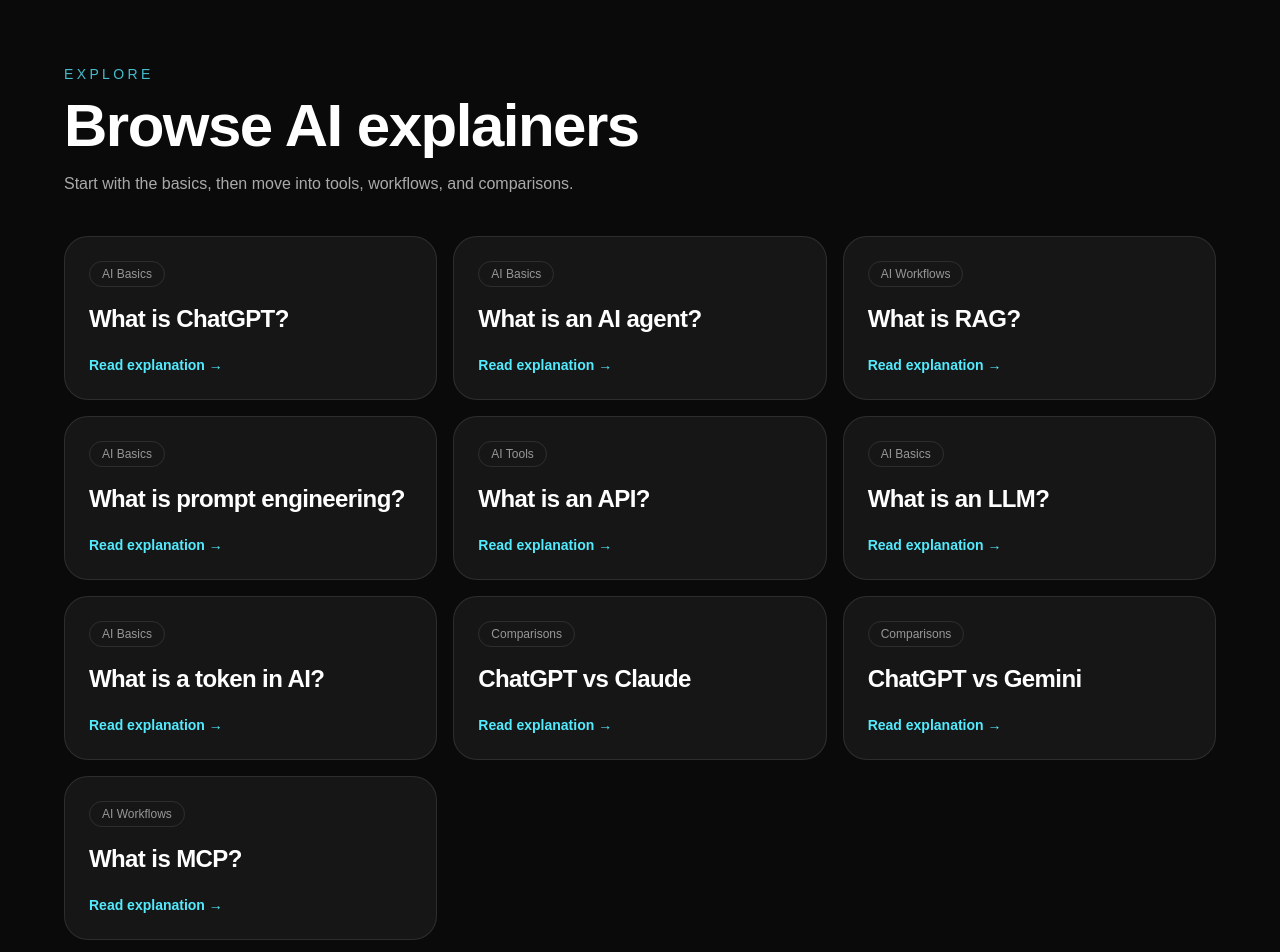
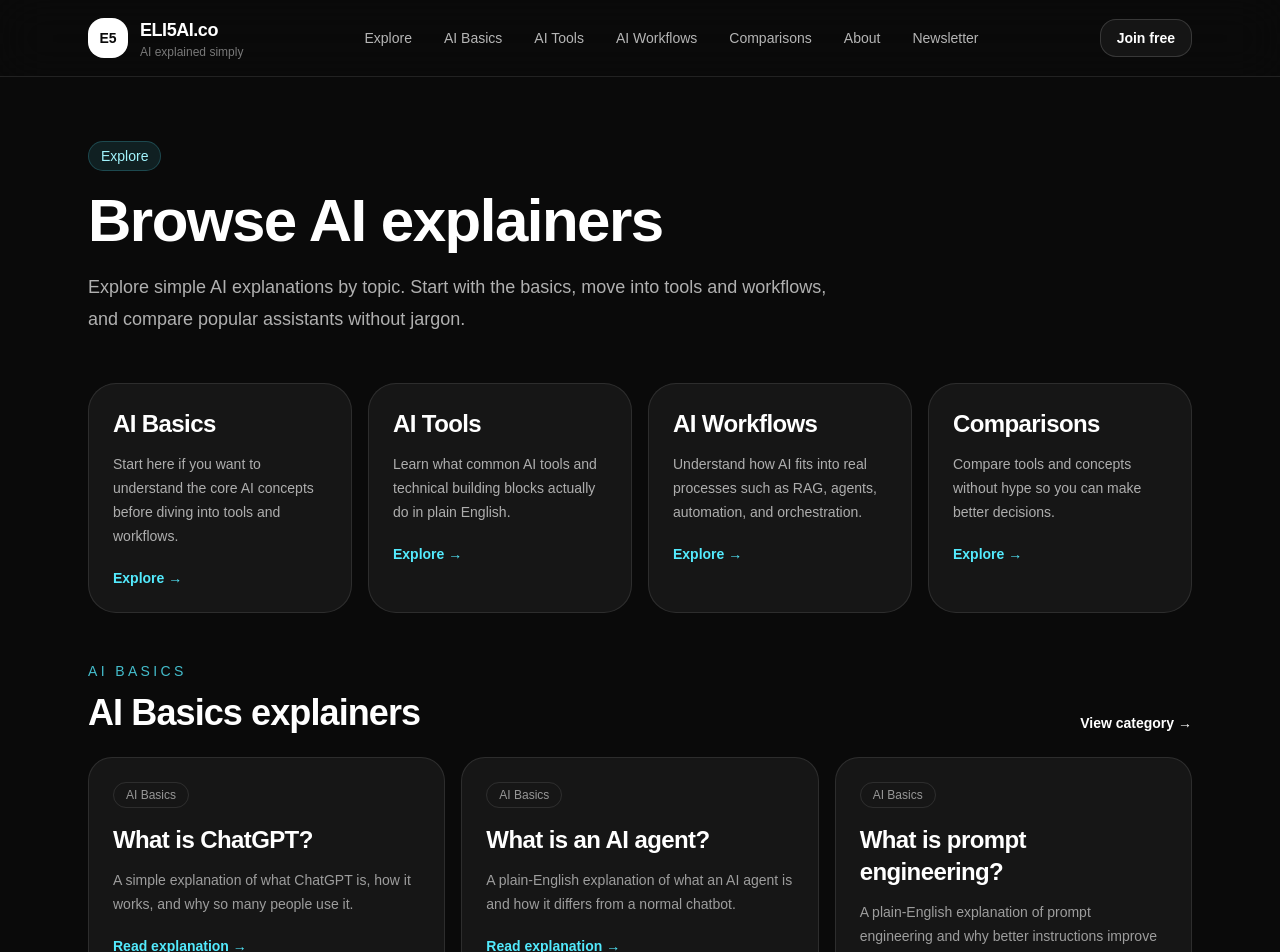
Before and after one commit to licsuj/nextjs-boilerplate, a Next.js app: page /explore in a window 1280 px wide. Shown: the top 952 px of the page. Built offline with nearby package versions, Linux system fonts and the light colour scheme.

Commit message:
Update page.tsx

```diff
--- a/app/explore/page.tsx
+++ b/app/explore/page.tsx
@@ -1,58 +1,250 @@
 import Link from "next/link";
+import Script from "next/script";
 import type { Metadata } from "next";
+import { explainers } from "@/lib/explainers";
+import SiteHeader from "@/components/SiteHeader";
+import SiteFooter from "@/components/SiteFooter";
 
 export const metadata: Metadata = {
-  title: "Explore AI topics | ELI5AI.co",
+  title: "Explore AI topics",
   description:
-    "Browse simple AI explanations covering ChatGPT, AI agents, prompts, RAG, APIs, automation, and more.",
+    "Browse simple AI explanations covering ChatGPT, AI agents, prompts, RAG, APIs, automation, comparisons, and more.",
   alternates: {
     canonical: "https://eli5ai.co/explore",
   },
+  openGraph: {
+    title: "Explore AI topics | ELI5AI.co",
+    description:
+      "Browse simple AI explanations covering ChatGPT, AI agents, prompts, RAG, APIs, automation, comparisons, and more.",
+    url: "https://eli5ai.co/explore",
+    siteName: "ELI5AI.co",
+    type: "website",
+  },
 };
 
-const explainers = [
-  { title: "What is ChatGPT?", href: "/explain/what-is-chatgpt", category: "AI Basics" },
-  { title: "What is an AI agent?", href: "/explain/what-is-an-ai-agent", category: "AI Basics" },
-  { title: "What is RAG?", href: "/explain/what-is-rag", category: "AI Workflows" },
-  { title: "What is prompt engineering?", href: "/explain/what-is-prompt-engineering", category: "AI Basics" },
-  { title: "What is an API?", href: "/explain/what-is-an-api", category: "AI Tools" },
-  { title: "What is an LLM?", href: "/explain/what-is-an-llm", category: "AI Basics" },
-  { title: "What is a token in AI?", href: "/explain/what-is-a-token-in-ai", category: "AI Basics" },
-  { title: "ChatGPT vs Claude", href: "/explain/chatgpt-vs-claude", category: "Comparisons" },
-  { title: "ChatGPT vs Gemini", href: "/explain/chatgpt-vs-gemini", category: "Comparisons" },
-  { title: "What is MCP?", href: "/explain/what-is-mcp", category: "AI Workflows" },
+const categorySections = [
+  {
+    slug: "ai-basics",
+    title: "AI Basics",
+    description:
+      "Start here if you want to understand the core AI concepts before diving into tools and workflows.",
+    filter: "AI Basics",
+  },
+  {
+    slug: "ai-tools",
+    title: "AI Tools",
+    description:
+      "Learn what common AI tools and technical building blocks actually do in plain English.",
+    filter: "AI Tools",
+  },
+  {
+    slug: "ai-workflows",
+    title: "AI Workflows",
+    description:
+      "Understand how AI fits into real processes such as RAG, agents, automation, and orchestration.",
+    filter: "AI Workflows",
+  },
+  {
+    slug: "ai-comparisons",
+    title: "Comparisons",
+    description:
+      "Compare tools and concepts without hype so you can make better decisions.",
+    filter: "Comparisons",
+  },
+] as const;
+
+export default function ExplorePage() {
+  const faq = [
+    {
+      question: "What should I start with if I am new to AI?",
+      answer:
+        "Start with AI Basics. That category covers the core ideas that make the rest of AI much easier to understand.",
+    },
+    {
+      question: "Does ELI5AI only cover beginner topics?",
+      answer:
+        "No. The site starts with beginner-friendly explanations but also covers practical workflows, tools, and comparisons.",
+    },
+    {
+      question: "How should I use the Explore page?",
+      answer:
+        "Use it as a hub. Pick a category, read a few explainers, then move into related topics and join the newsletter to keep learning.",
+    },
   ];
 
-export default function ExplorePage() {
+  const faqSchema = {
+    "@context": "https://schema.org",
+    "@type": "FAQPage",
+    mainEntity: faq.map((item) => ({
+      "@type": "Question",
+      name: item.question,
+      acceptedAnswer: {
+        "@type": "Answer",
+        text: item.answer,
+      },
+    })),
+  };
+
   return (
-    <main className="min-h-screen bg-neutral-950 px-6 py-16 text-white">
-      <div className="mx-auto max-w-6xl">
-        <div className="mb-10">
-          <p className="text-sm uppercase tracking-[0.24em] text-cyan-300/80">Explore</p>
-          <h1 className="mt-3 text-4xl font-semibold tracking-tight md:text-6xl">
+    <>
+      <Script
+        id="explore-faq-schema"
+        type="application/ld+json"
+        dangerouslySetInnerHTML={{ __html: JSON.stringify(faqSchema) }}
+      />
+
+      <main className="min-h-screen bg-neutral-950 text-white selection:bg-cyan-300 selection:text-neutral-950">
+        <div className="absolute inset-0 -z-10 bg-[radial-gradient(circle_at_top_left,rgba(34,211,238,0.14),transparent_28%),radial-gradient(circle_at_80%_10%,rgba(168,85,247,0.14),transparent_26%),radial-gradient(circle_at_50%_100%,rgba(255,255,255,0.06),transparent_30%)]" />
+
+        <SiteHeader />
+
+        <div className="mx-auto max-w-6xl px-6 py-16">
+          <header className="mb-12">
+            <div className="inline-flex rounded-full border border-cyan-300/20 bg-cyan-300/10 px-3 py-1 text-sm text-cyan-200">
+              Explore
+            </div>
+
+            <h1 className="mt-5 text-4xl font-semibold tracking-tight md:text-6xl">
               Browse AI explainers
             </h1>
-          <p className="mt-4 max-w-2xl text-white/65">
-            Start with the basics, then move into tools, workflows, and comparisons.
+
+            <p className="mt-5 max-w-3xl text-lg leading-8 text-white/68">
+              Explore simple AI explanations by topic. Start with the basics, move into
+              tools and workflows, and compare popular assistants without jargon.
             </p>
+          </header>
+
+          <section className="grid gap-4 md:grid-cols-4">
+            {categorySections.map((section) => (
+              <Link
+                key={section.slug}
+                href={`/category/${section.slug}`}
+                className="rounded-[28px] border border-white/10 bg-white/5 p-6 transition hover:bg-white/[0.07]"
+              >
+                <div className="text-2xl font-semibold tracking-tight">
+                  {section.title}
+                </div>
+                <p className="mt-3 text-sm leading-6 text-white/65">
+                  {section.description}
+                </p>
+                <div className="mt-5 text-sm font-semibold text-cyan-300">
+                  Explore →
+                </div>
+              </Link>
+            ))}
+          </section>
+
+          <div className="mt-12 space-y-12">
+            {categorySections.map((section) => {
+              const items = explainers.filter(
+                (item) => item.category === section.filter
+              );
+
+              return (
+                <section key={section.slug}>
+                  <div className="mb-6 flex flex-col gap-3 md:flex-row md:items-end md:justify-between">
+                    <div>
+                      <div className="text-sm uppercase tracking-[0.24em] text-cyan-300/80">
+                        {section.title}
+                      </div>
+                      <h2 className="mt-3 text-3xl font-semibold tracking-tight md:text-4xl">
+                        {section.title} explainers
+                      </h2>
+                    </div>
+
+                    <Link
+                      href={`/category/${section.slug}`}
+                      className="text-sm font-semibold text-cyan-300 transition hover:text-cyan-200"
+                    >
+                      View category →
+                    </Link>
                   </div>
 
                   <div className="grid gap-4 sm:grid-cols-2 xl:grid-cols-3">
-          {explainers.map((item) => (
+                    {items.map((item) => (
                       <Link
-              key={item.href}
-              href={item.href}
+                        key={item.slug}
+                        href={`/explain/${item.slug}`}
                         className="rounded-[24px] border border-white/10 bg-white/5 p-6 transition hover:bg-white/[0.07]"
                       >
                         <div className="inline-flex rounded-full border border-white/10 px-3 py-1 text-xs text-white/55">
                           {item.category}
                         </div>
-              <h2 className="mt-4 text-2xl font-semibold tracking-tight">{item.title}</h2>
-              <div className="mt-5 text-sm font-semibold text-cyan-300">Read explanation →</div>
+                        <h3 className="mt-4 text-2xl font-semibold tracking-tight">
+                          {item.title}
+                        </h3>
+                        <p className="mt-3 text-sm leading-6 text-white/58">
+                          {item.description}
+                        </p>
+                        <div className="mt-5 text-sm font-semibold text-cyan-300">
+                          Read explanation →
+                        </div>
                       </Link>
                     ))}
                   </div>
+                </section>
+              );
+            })}
           </div>
+
+          <section className="mt-12 rounded-[28px] border border-cyan-300/20 bg-cyan-300/10 p-7 md:p-8">
+            <div className="max-w-2xl">
+              <div className="text-sm uppercase tracking-[0.24em] text-cyan-200/85">
+                Newsletter
+              </div>
+              <h2 className="mt-3 text-2xl font-semibold tracking-tight md:text-3xl">
+                Get one clear AI explanation every week
+              </h2>
+              <p className="mt-4 text-base leading-7 text-white/78">
+                Join the newsletter for plain-English AI learning, practical concepts,
+                and useful comparisons delivered one step at a time.
+              </p>
+
+              <div className="mt-6 flex flex-col gap-3 sm:flex-row">
+                <Link
+                  href="/newsletter"
+                  className="rounded-2xl bg-cyan-300 px-5 py-3 text-sm font-bold text-neutral-950 transition hover:bg-cyan-200"
+                >
+                  Join the newsletter
+                </Link>
+                <Link
+                  href="/about"
+                  className="rounded-2xl border border-white/15 bg-white/5 px-5 py-3 text-sm font-bold text-white transition hover:bg-white/10"
+                >
+                  About ELI5AI
+                </Link>
+              </div>
+            </div>
+          </section>
+
+          <section className="mt-12 rounded-[28px] border border-white/10 bg-white/5 p-7 md:p-8">
+            <div className="mb-6">
+              <div className="text-sm uppercase tracking-[0.24em] text-cyan-300/80">
+                FAQ
+              </div>
+              <h2 className="mt-3 text-2xl font-semibold tracking-tight">
+                Common questions about exploring ELI5AI
+              </h2>
+            </div>
+
+            <div className="space-y-4">
+              {faq.map((item) => (
+                <div
+                  key={item.question}
+                  className="rounded-2xl border border-white/10 bg-black/20 p-5"
+                >
+                  <h3 className="text-lg font-semibold">{item.question}</h3>
+                  <p className="mt-2 text-sm leading-6 text-white/65">
+                    {item.answer}
+                  </p>
+                </div>
+              ))}
+            </div>
+          </section>
+        </div>
+
+        <SiteFooter />
       </main>
+    </>
   );
 }
```
Lines whose indentation alone changed are shown as unchanged.
